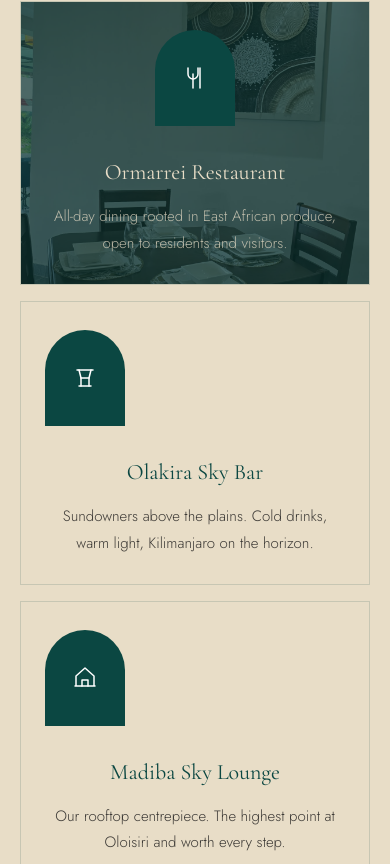
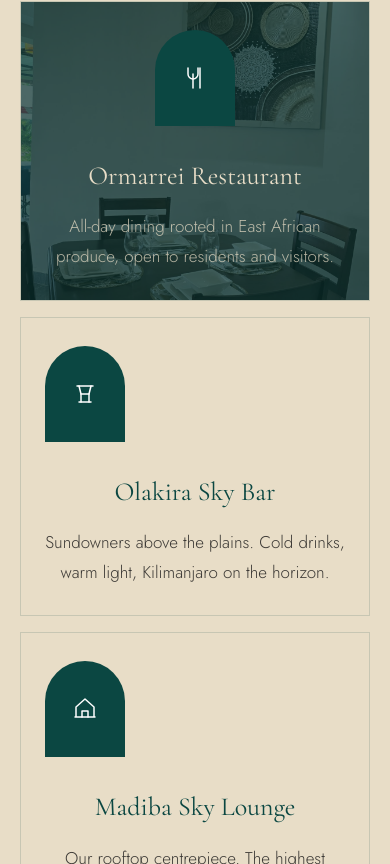
Before and after one commit to JammzyO/Oloisiri-hotel, a Next.js app: page / in a window 390 px wide. Shown: the part 2320-3184 px from the top of the page. Built offline with nearby package versions, Linux system fonts and the light colour scheme.

Commit message:
Increase amenity tile font sizes; clean up footer contact column
- Tile titles: 22→26px, descriptions: 15→17px
- Footer: remove duplicate phone number and email — one phone only

Co-Authored-By: Claude Sonnet 4.6 <noreply@anthropic.com>

```diff
--- a/components/home/Amenities.module.css
+++ b/components/home/Amenities.module.css
@@ -103,14 +103,14 @@
 .tileTitle {
   font-family: var(--font-display);
   font-weight: 400;
-  font-size: 22px;
+  font-size: 26px;
   color: var(--color-teal);
-  margin-bottom: 12px;
+  margin-bottom: 14px;
 }
 
 .tileDesc {
   font-family: var(--font-body);
-  font-size: 15px;
+  font-size: 17px;
   font-weight: 300;
   color: #3d3a36;
   line-height: 1.75;
--- a/components/home/Footer.tsx
+++ b/components/home/Footer.tsx
@@ -65,19 +65,6 @@ export default function Footer() {
             </svg>
             <a href="tel:+254706134921" className={styles.contactLink}>+254 706 134 921</a>
           </div>
-          <div className={styles.contactItem}>
-            <svg width="13" height="13" viewBox="0 0 24 24" fill="none" stroke="currentColor" strokeWidth="1.5" strokeLinecap="round" strokeLinejoin="round" aria-hidden="true">
-              <path d="M22 16.92v3a2 2 0 0 1-2.18 2 19.79 19.79 0 0 1-8.63-3.07A19.5 19.5 0 0 1 4.69 13a19.79 19.79 0 0 1-3.07-8.67A2 2 0 0 1 3.6 2h3a2 2 0 0 1 2 1.72 12.84 12.84 0 0 0 .7 2.81 2 2 0 0 1-.45 2.11L8.09 9.91a16 16 0 0 0 6 6l1.27-1.27a2 2 0 0 1 2.11-.45 12.84 12.84 0 0 0 2.81.7A2 2 0 0 1 22 16.92z"/>
-            </svg>
-            <a href="tel:+254706134921" className={styles.contactLink}>+254 706 134 921</a>
-          </div>
-          <div className={styles.contactItem}>
-            <svg width="13" height="13" viewBox="0 0 24 24" fill="none" stroke="currentColor" strokeWidth="1.5" strokeLinecap="round" strokeLinejoin="round" aria-hidden="true">
-              <path d="M4 4h16c1.1 0 2 .9 2 2v12c0 1.1-.9 2-2 2H4c-1.1 0-2-.9-2-2V6c0-1.1.9-2 2-2z"/>
-              <polyline points="22,6 12,13 2,6"/>
-            </svg>
-            <a href="mailto:reservations@oloisiri.com" className={styles.contactLink}>reservations@oloisiri.com</a>
-          </div>
         </div>
       </div>
 
```
